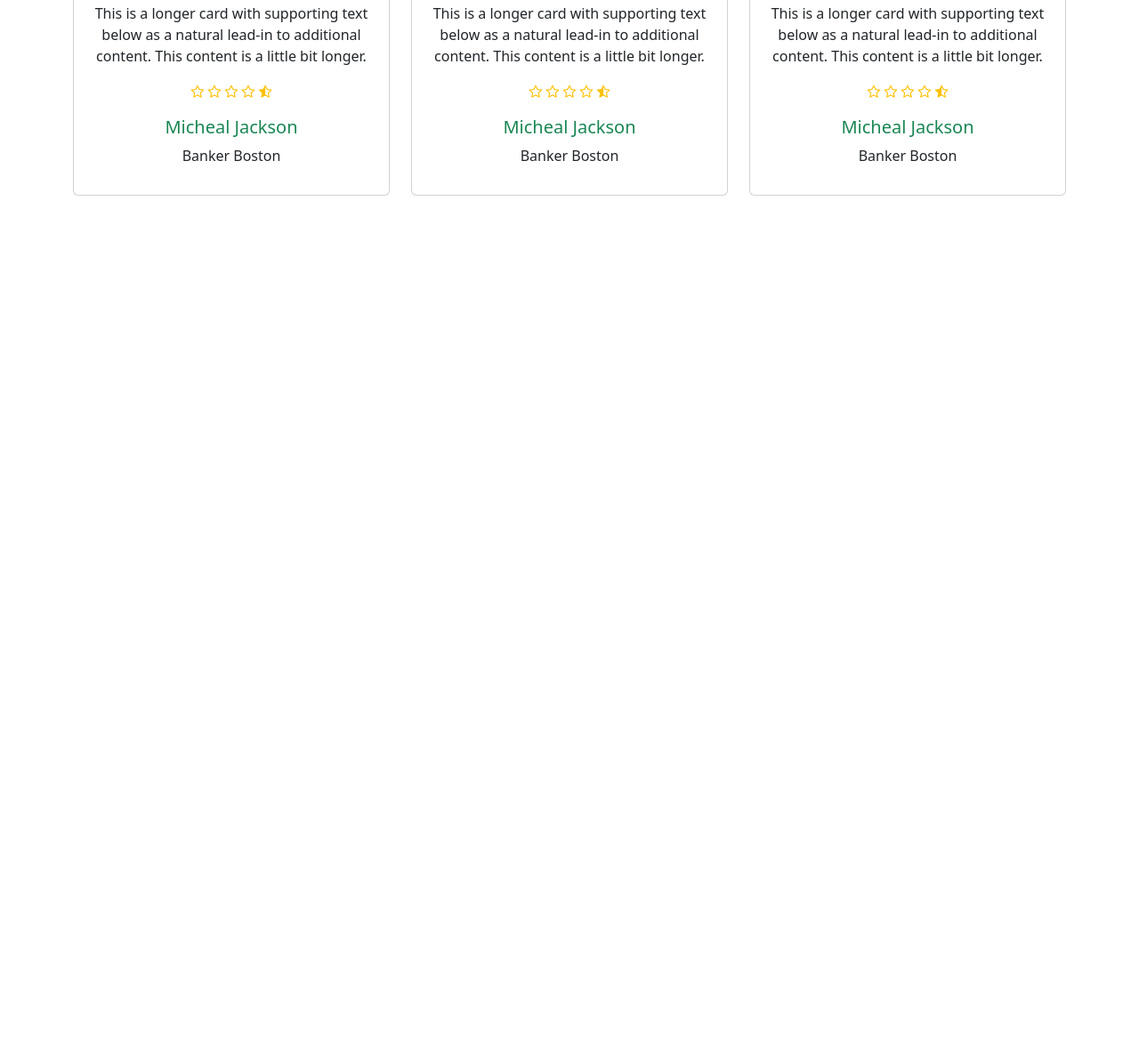
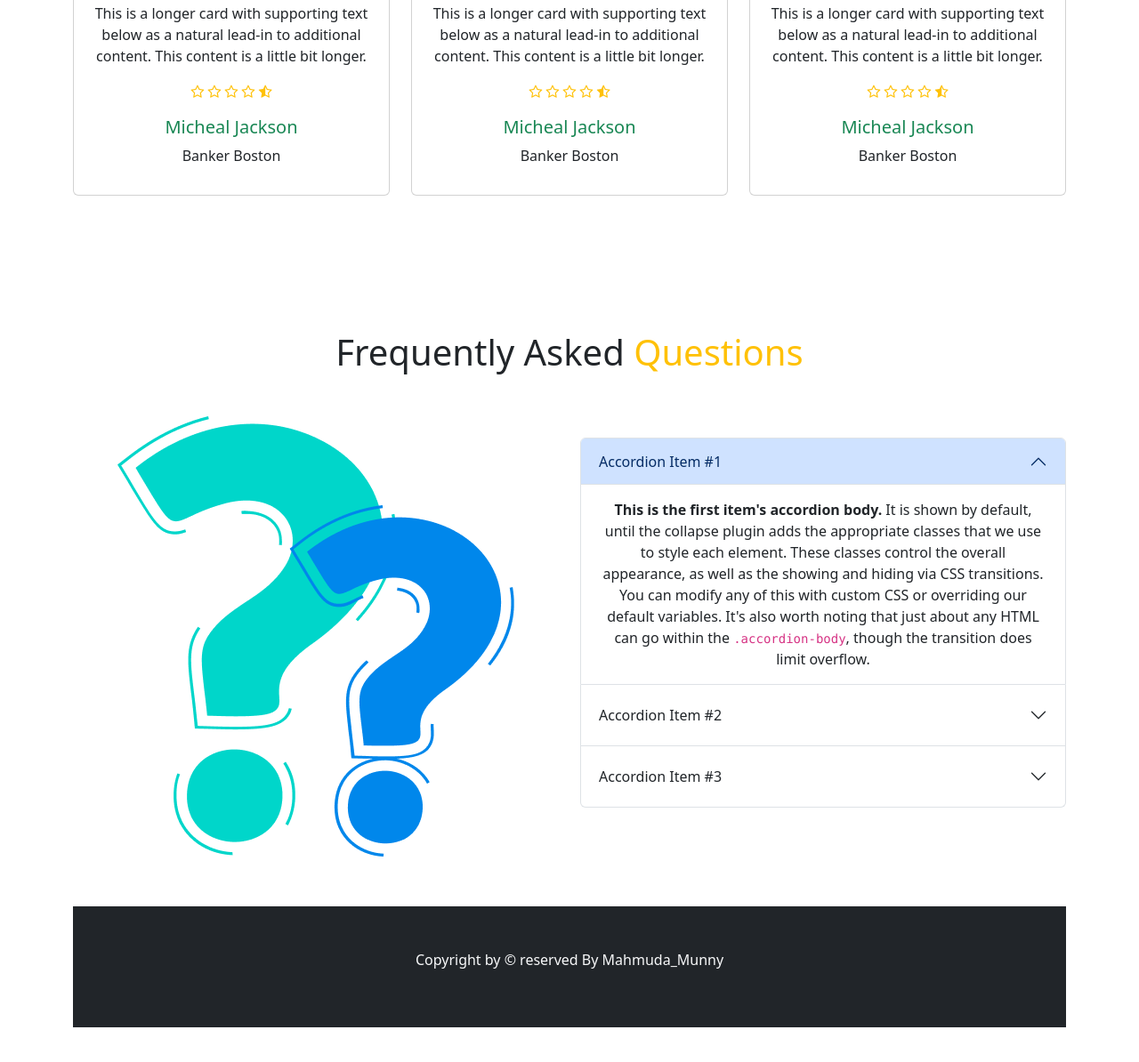
Before and after one commit to munny006/BikersZone, a plain HTML site: page index.html in a window 1280 px wide. Shown: the part 2031-3225 px from the top of the page at 89% size. Before the commit the page ends 2347 px from the top, so only its background shows below. Drawn offline with nearby package versions, Linux system fonts and the light colour scheme.

Commit message:
footer section done

```diff
--- a/index.html
+++ b/index.html
@@ -217,8 +217,61 @@
       </div>
      </section>
 
+     <section class="text-center py-2 text-light">
+      <h1 class="my-5 text-center text-dark">Frequently Asked <span class="text-warning">Questions</span> </h1>
+      <div class="row">
+        <div class="col-lg-6">
+          <img src="images/faq.png">
+        </div>
+
+        <div class="col-lg-6">
+          <div class="accordion py-4" id="accordionExample">
+            <div class="accordion-item">
+              <h2 class="accordion-header" id="headingOne">
+                <button class="accordion-button" type="button" data-bs-toggle="collapse" data-bs-target="#collapseOne" aria-expanded="true" aria-controls="collapseOne">
+                  Accordion Item #1
+                </button>
+              </h2>
+              <div id="collapseOne" class="accordion-collapse collapse show" aria-labelledby="headingOne" data-bs-parent="#accordionExample">
+                <div class="accordion-body">
+                  <strong>This is the first item's accordion body.</strong> It is shown by default, until the collapse plugin adds the appropriate classes that we use to style each element. These classes control the overall appearance, as well as the showing and hiding via CSS transitions. You can modify any of this with custom CSS or overriding our default variables. It's also worth noting that just about any HTML can go within the <code>.accordion-body</code>, though the transition does limit overflow.
+                </div>
+              </div>
+            </div>
+            <div class="accordion-item py-2">
+              <h2 class="accordion-header" id="headingTwo">
+                <button class="accordion-button collapsed" type="button" data-bs-toggle="collapse" data-bs-target="#collapseTwo" aria-expanded="false" aria-controls="collapseTwo">
+                  Accordion Item #2
+                </button>
+              </h2>
+              <div id="collapseTwo" class="accordion-collapse collapse" aria-labelledby="headingTwo" data-bs-parent="#accordionExample">
+                <div class="accordion-body">
+                  <strong>This is the second item's accordion body.</strong> It is hidden by default, until the collapse plugin adds the appropriate classes that we use to style each element. These classes control the overall appearance, as well as the showing and hiding via CSS transitions. You can modify any of this with custom CSS or overriding our default variables. It's also worth noting that just about any HTML can go within the <code>.accordion-body</code>, though the transition does limit overflow.
+                </div>
+              </div>
+            </div>
+            <div class="accordion-item py-2">
+              <h2 class="accordion-header" id="headingThree">
+                <button class="accordion-button collapsed" type="button" data-bs-toggle="collapse" data-bs-target="#collapseThree" aria-expanded="false" aria-controls="collapseThree">
+                  Accordion Item #3
+                </button>
+              </h2>
+              <div id="collapseThree" class="accordion-collapse collapse" aria-labelledby="headingThree" data-bs-parent="#accordionExample">
+                <div class="accordion-body">
+                  <strong>This is the third item's accordion body.</strong> It is hidden by default, until the collapse plugin adds the appropriate classes that we use to style each element. These classes control the overall appearance, as well as the showing and hiding via CSS transitions. You can modify any of this with custom CSS or overriding our default variables. It's also worth noting that just about any HTML can go within the <code>.accordion-body</code>, though the transition does limit overflow.
+                </div>
+              </div>
+            </div>
+          </div>
+
+        </div>
+
+      </div>
+     </section>
+
     </main>
-    <footer>
+    <footer class="text-center text-light bg-dark py-5 my-5">
+      <p>Copyright by &copy; reserved By <span>Mahmuda_Munny</span></p>
 
     </footer>
     <script src="https://cdn.jsdelivr.net/npm/bootstrap@5.3.0-alpha1/dist/js/bootstrap.bundle.min.js" integrity="sha384-w76AqPfDkMBDXo30jS1Sgez6pr3x5MlQ1ZAGC+nuZB+EYdgRZgiwxhTBTkF7CXvN" crossorigin="anonymous"></script>
```
